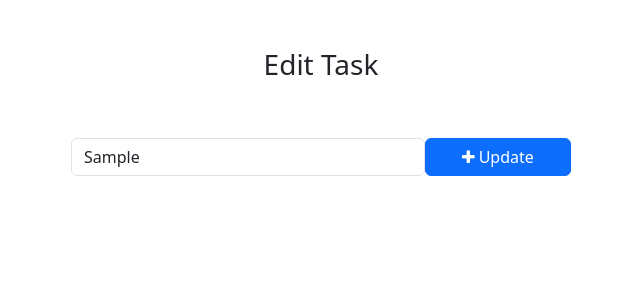
After one commit to Avanti-L/todo, a Django app: page /todos/edit/1 in a window 1280 px wide. The commit adds this page. Shown: the top 300 px of the page, without its empty margins (319-959 px from the left). Run offline with Django 5.2, Linux system fonts and the light colour scheme; tables that the repository leaves empty hold one stand-in row (values such as "Sample post").

Commit message:
edit task feature

```diff
--- /dev/null
+++ b/templates/edit.html
@@ -0,0 +1,50 @@
+<!DOCTYPE html>
+<html lang="en">
+  <head>
+    <meta charset="UTF-8" />
+    <meta http-equiv="X-UA-Compatible" content="IE=edge" />
+    <meta name="viewport" content="width=device-width, initial-scale=1.0" />
+    <title>TODO LIST - Edit Task</title>
+
+    <!-- Bootstrap -->
+    <link
+      href="https://cdn.jsdelivr.net/npm/bootstrap@5.3.0-alpha1/dist/css/bootstrap.min.css"
+      rel="stylesheet"
+      integrity="sha384-GLhlTQ8iRABdZLl6O3oVMWSktQOp6b7In1Zl3/Jr59b6EGGoI1aFkw7cmDA6j6gD"
+      crossorigin="anonymous"
+    />
+    <script
+      src="https://cdn.jsdelivr.net/npm/bootstrap@5.3.0-alpha1/dist/js/bootstrap.bundle.min.js"
+      integrity="sha384-w76AqPfDkMBDXo30jS1Sgez6pr3x5MlQ1ZAGC+nuZB+EYdgRZgiwxhTBTkF7CXvN"
+      crossorigin="anonymous"
+    ></script>
+    <!-- Font Awesome Icons -->
+    <link
+      rel="stylesheet"
+      href="https://cdnjs.cloudflare.com/ajax/libs/font-awesome/4.7.0/css/font-awesome.min.css"
+    />
+
+  </head>
+  <body>
+    <div class="container">
+      <h3 class="pt-5 pb-5 text-center">Edit Task</h3>
+      <form action="{% url 'edit' get_task.pk %}" method="POST" style="width: 500px; margin:auto">
+        {% csrf_token %}
+        <div class="form-group">
+          <span style="display: flex">
+            <input
+              type="text"
+              name="task"
+              class="form-control"
+              placeholder="Edit a task"
+              value="{{ get_task.task }}"
+            />
+            <button type="submit" class="btn btn-primary" style="width: 200px">
+              <i class="fa fa-plus"></i> Update
+            </button>
+          </span>
+        </div>
+      </form>
+    </div>
+  </body>
+</html>
--- a/templates/home.html
+++ b/templates/home.html
@@ -33,7 +33,7 @@
                         <span style="position: relative; float: right;">
                             <a href="{% url 'mark_as_done' task.pk %}" class="btn btn-success"><i class="fa fa-check"></i> Mark as Done</a>
                             <a class="btn btn-danger"><i class="fa fa-trash"></i></a>
-                            <a class="btn btn-primary"><i class="fa fa-pencil"></i></a>
+                            <a href="{% url 'edit' task.pk %}" class="btn btn-primary"><i class="fa fa-pencil"></i></a>
                         </span>
                     </div>
                 </div>
@@ -63,7 +63,7 @@
                     <div class="form-group">
                         <span style="display: flex;">
                             <input type="text" name="task" class="form-control" placeholder="Add a task">
-                            <button type="submit" btn btn-primary" style="width: 200px;"><i class="fa fa-plus"></i> Add</button>
+                            <button type="submit" class="btn btn-primary" style="width: 200px;"><i class="fa fa-plus"></i> Add</button>
                         </span>
                     </div>
                 </form>
--- a/todos/urls.py
+++ b/todos/urls.py
@@ -5,4 +5,5 @@ urlpatterns = [
     path('addTask/', views.addTask, name='addTask'),
     path('mark_as_done/<int:pk>', views.mark_as_done, name='mark_as_done'),
     path('mark_as_undone/<int:pk>', views.mark_as_undone, name='mark_as_undone'),
+    path('edit/<int:pk>', views.edit, name='edit'),
 ]
--- a/todos/views.py
+++ b/todos/views.py
@@ -21,3 +21,17 @@ def mark_as_undone(request, pk):
     task.is_completed = False
     task.save()
     return redirect('home')
+
+
+def edit(request, pk):
+    get_task = get_object_or_404(Task, pk=pk)
+    if request.method == 'POST':
+        new_task = request.POST['task']
+        get_task.task = new_task
+        get_task.save()
+        return redirect('home')
+    else:
+        context = {
+            'get_task': get_task,
+        }
+    return render(request, 'edit.html', context)
```
